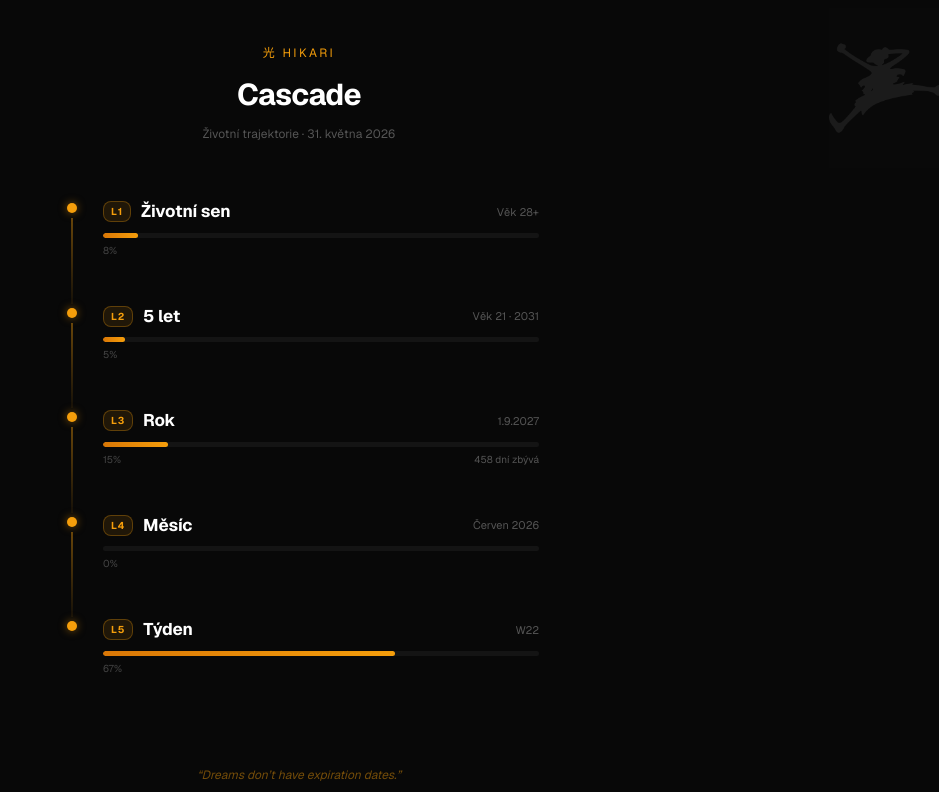
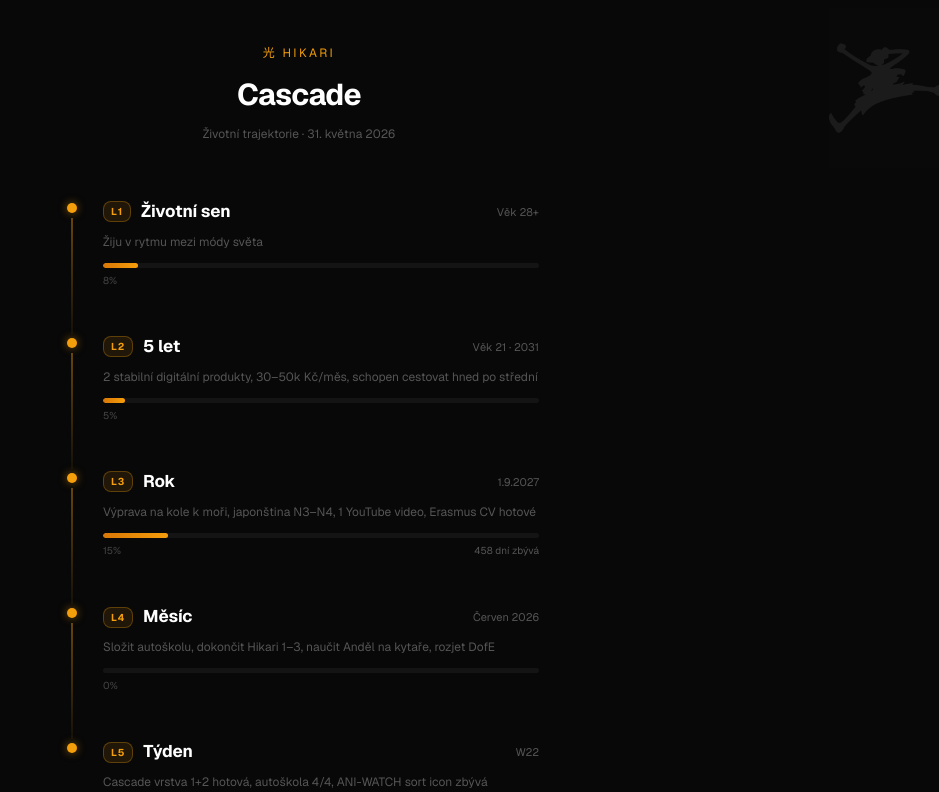
Before and after one commit to matuk42/hikari-dashboard, a Next.js app: page /cascade in a window 1280 px wide. Shown: the top 792 px of the page, without its empty margins (341-1280 px from the left). Built offline with nearby package versions, Linux system fonts and the light colour scheme.

Commit message:
auto: save changes

```diff
--- a/app/cascade/page.tsx
+++ b/app/cascade/page.tsx
@@ -163,18 +163,15 @@ export default function CascadePage() {
                 </span>
               </div>
 
-              {/* Quote (jen L1 — směr, ne cíl) */}
-              {layer.quote && (
-                <div style={{
-                  fontSize: 13,
-                  color: '#aaa',
-                  fontStyle: 'italic',
-                  marginBottom: 12,
-                  lineHeight: 1.55,
-                }}>
-                  &ldquo;{layer.quote}&rdquo;
-                </div>
-              )}
+              {/* Popis cíle */}
+              <div style={{
+                fontSize: 12,
+                color: '#555',
+                marginBottom: 12,
+                lineHeight: 1.55,
+              }}>
+                {layer.description}
+              </div>
 
               {/* Progress bar */}
               {(
```
